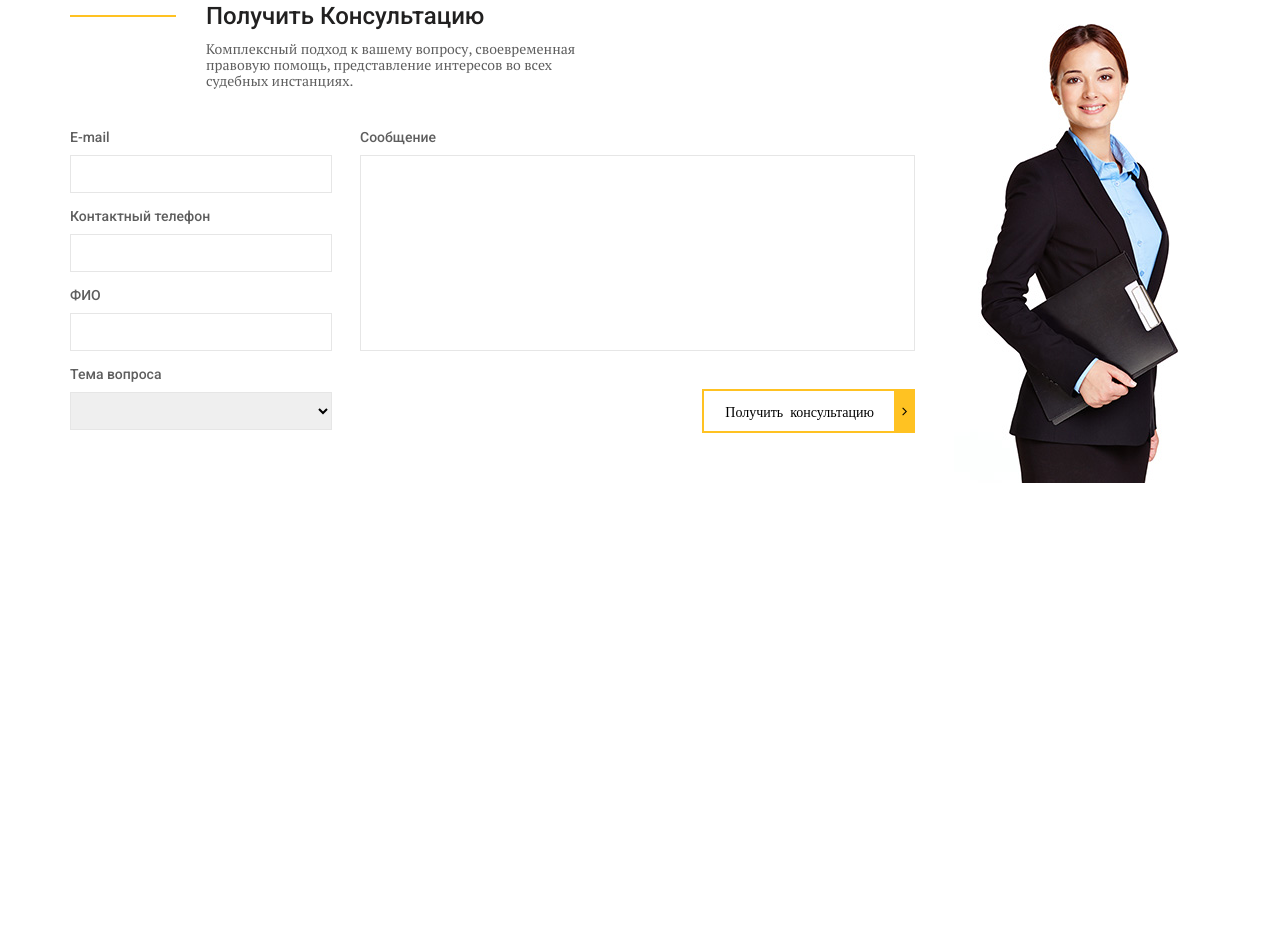
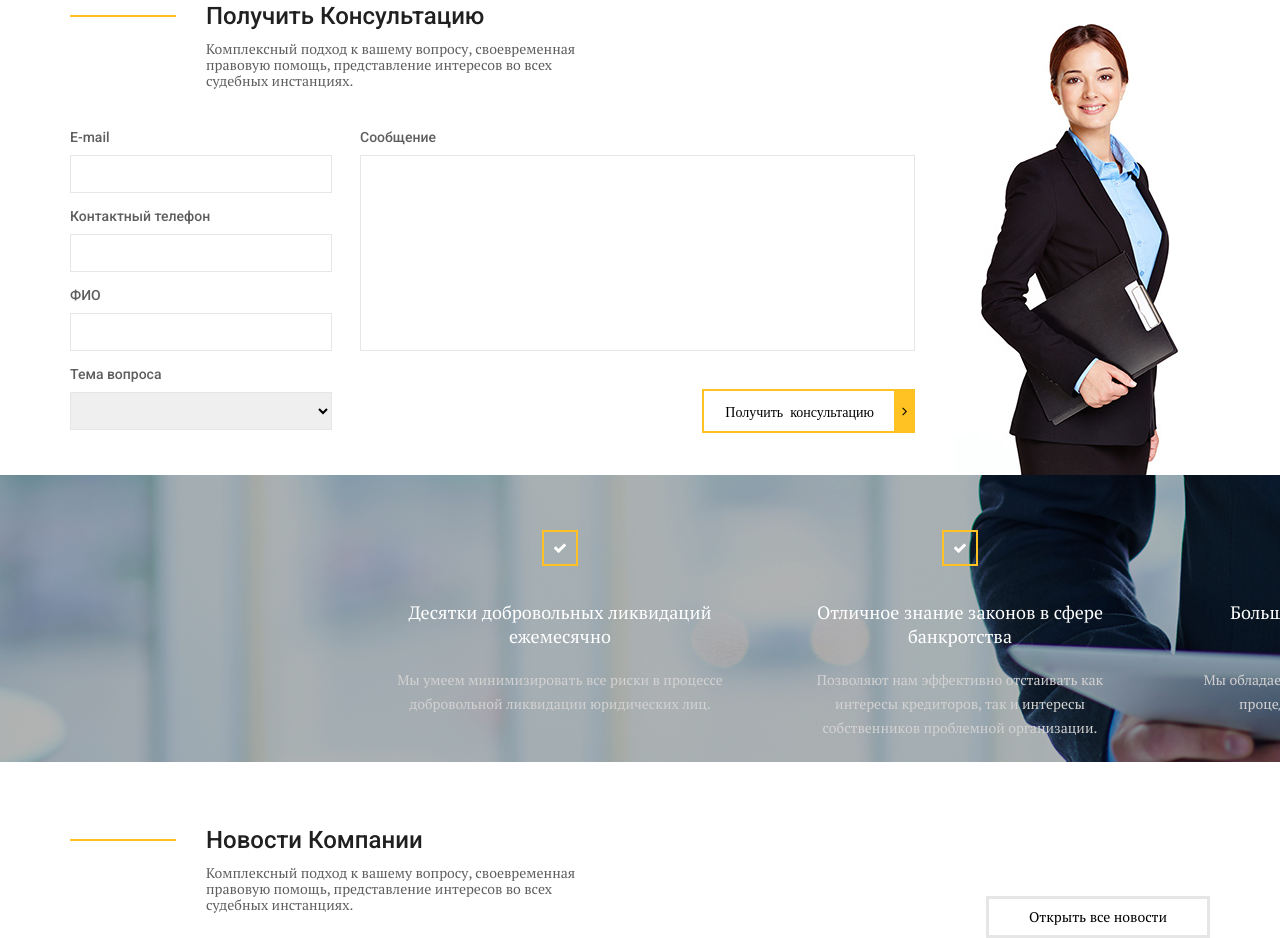
Before and after one commit to St4y-23/LogoType, a website: page app/index.html in a window 1280 px wide. Shown: the part 1646-2584 px from the top of the page. Before the commit the page ends 2132 px from the top, so only its background shows below. Drawn offline with nearby package versions, Linux system fonts and the light colour scheme; files that its build step writes are made by us from their sources; files whose address does not match are found by name.

Commit message:
added advantages

```diff
--- a/app/index.html
+++ b/app/index.html
@@ -210,6 +210,60 @@
     </div>
   </section>
 
+  <!-- ADVANTAGES -->
+  <section class="advantages">
+    <div class="container-fluid">
+      <div class="advantages__inner">
+        <div class="advantages__img" style="background-image: url(img/content/advantages.jpg)">
+          <div class="advantages__rectangle"></div>
+          <div class="container">
+            <div class="advantages__wrapper">
+
+              <div class="advantages__item">
+                <div class="advantages__item-logo icon-check"></div>
+                <div class="advantages__item-title">Десятки добровольных ликвидаций ежемесячно</div>
+                <div class="advantages__item-text">Мы умеем минимизировать все риски в процессе добровольной ликвидации
+                  юридических лиц.</div>
+              </div>
+
+              <div class="advantages__item">
+                <div class="advantages__item-logo icon-check"></div>
+                <div class="advantages__item-title">Отличное знание законов в сфере банкротства</div>
+                <div class="advantages__item-text">Позволяют нам эффективно отстаивать как интересы кредиторов, так и
+                  интересы собственников проблемной организации.</div>
+              </div>
+
+              <div class="advantages__item">
+                <div class="advantages__item-logo icon-check"></div>
+                <div class="advantages__item-title">Большой опыт сопровождения банкротства</div>
+                <div class="advantages__item-text">Мы обладаем большим опытом сопровождения процедур банкротства
+                  предприятий.</div>
+              </div>
+
+            </div>
+          </div>
+        </div>
+      </div>
+    </div>
+  </section>
+
+  <!-- NEWS -->
+  <section class="news">
+    <div class="container">
+      <div class="services__inner">
+        <div class="services__inner-border"></div>
+        <div class="services__inner-wrapper">
+          <div class="services__inner-title title">Новости Компании</div>
+          <div class="services__inner-text">Комплексный подход к вашему вопросу, своевременная правовую помощь,
+            представление интересов во всех судебных инстанциях.</div>
+        </div>
+        <div class="news__inner-btn">
+          <a class="services__inner-btn" href="#">Открыть все новости</a>
+        </div>
+      </div>
+    </div>
+  </section>
+
 
 
 
--- a/app/scss/_global.scss
+++ b/app/scss/_global.scss
@@ -35,7 +35,7 @@ body{
     margin: 0 auto;
 }
 .container{
-    width: 1170px;
+    max-width: 1170px;
     margin: 0 auto;
     padding: 0px 15px;
 }
--- a/app/scss/style.scss
+++ b/app/scss/style.scss
@@ -169,6 +169,7 @@
 	margin-bottom: 65px;
 	display: flex;
 	justify-content: space-between;
+	position: relative;
 }
 .services__inner-border{
 	width: 106px;
@@ -290,6 +291,7 @@
 	position: relative;
 }
 .consultation__form-inner{
+	margin-bottom: 30px;
 	form{
 		display: flex;
 		justify-content: space-between;
@@ -302,6 +304,7 @@
 		width: 262px;
 		height: 38px;
 		border: 1px solid $grey;
+		padding-left: 15px;
 	}
 }
 .consultation__form-text{
@@ -317,6 +320,8 @@
 		border: 1px solid $grey;
 		margin-bottom: 35px;
 		resize: none;
+		padding-left: 15px;
+		padding-top: 10px;
 	}
 	button{
 		background-color: #fff;
@@ -333,6 +338,72 @@
 	position: absolute;
 	right: 0;
 	top: -105px;
+	z-index: -2;
+}
+
+// ADVANTAGES
+.advantages__inner{
+	position: relative;
+	height: 287px;
+	margin-bottom: 65px;
+}
+.advantages__img{
+	background-repeat: no-repeat;
+	background-size: cover;
+	background-position: center;
+	width: 1920px;
+	height: 287px;
+	position: absolute;
+	z-index: -1;
+}
+.advantages__rectangle{
+	background-color: #000;
+	width: 100%;
+	height: 287px;
+	opacity: .3;
+	position: absolute;
+	z-index: -1;
+}
+.advantages__wrapper{
+	display: flex;
+	justify-content: space-between;
+}
+.advantages__item{
+	max-width: 340px;
+	color: #fff;
+	text-align: center;
+}
+.advantages__item-logo{
+	margin-top: 55px;
+	margin-bottom: 34px;
+	width: 36px;
+	height: 36px;
+	border: 2px solid $yellow;
+	position: relative;
+	left: 50%;
+	transform: translateX(-50%);
+	&::before{
+		position: absolute;
+		top: 50%;
+		left: 50%;
+		transform: translate(-50%, -50%);
+	}
+}
+.advantages__item-title{
+	font-size: 18px;
+	margin-bottom: 20px;
+	line-height: 24px;
+}
+.advantages__item-text{
+	color: #d3d2d2;
+	line-height: 24px;
+}
+
+// NEWS
+.news__inner-btn{
+	position: absolute;
+	right: 0;
+	bottom: 0;
 }
 
 
@@ -345,4 +416,5 @@
 
 
 
+
 @import "media";
```
Also changed, not shown: app/img/content/advantages.jpg (added).
